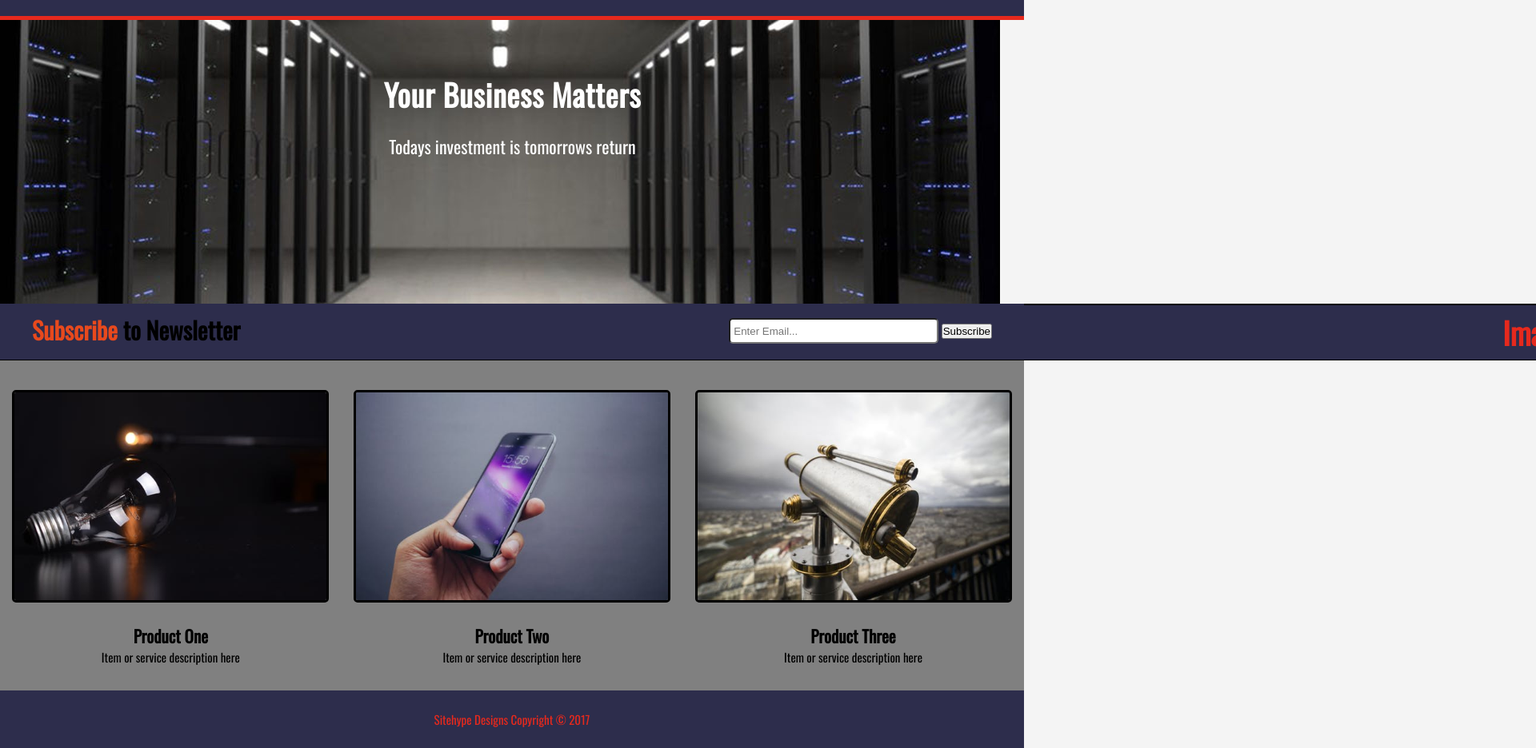
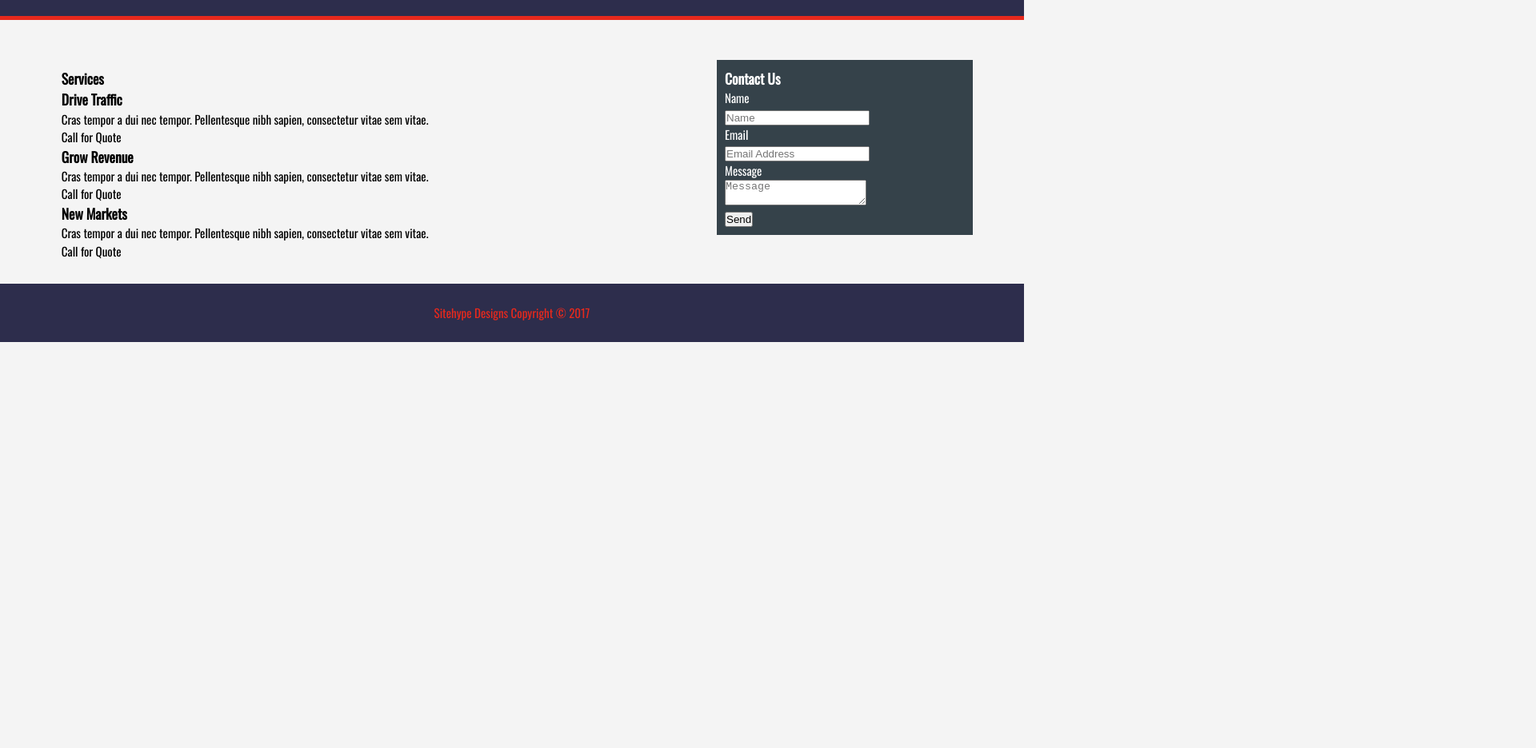
Before and after one commit to dudleyinc3/html_template, a plain HTML site: page services.html in a window 1280 px wide. Shown: the part 80-1016 px from the top of the page at 80% size, 1920 px wide, since content can reach past the window. After the commit the page ends 800 px from the top, so only its background shows below. Drawn offline with nearby package versions, Linux system fonts and the light colour scheme.

Commit message:
finish about page and half services page

```diff
--- a/css/style.css
+++ b/css/style.css
@@ -1,4 +1,4 @@
-/* {
+* {
    margin: 0;
    padding: 0;
    list-style: none;
@@ -15,7 +15,7 @@ body {
 
 /*Global*/
 
-/*.container {
+.container {
 	width: 100%;
 	margin: auto;
 	overflow: hidden;
@@ -26,9 +26,15 @@ ul {
 	padding: 0;
 }
 
+.dark {
+   padding: 10px;
+   background: #35424a;
+   color: #fff;
+   margin-top: 15px;
+}
 /*Header*/
 
-/*header {
+header {
 	background: #2d2d4c;
 	color: #ffffff;
 	padding-top: 30px;
@@ -75,7 +81,7 @@ header a:hover {
 
 /*Showcase*/
 
-/*#showcase {
+#showcase {
 	min-height: 355px;
 	background: url("../images/pexels-hall.jpg") no-repeat 0 -80px;
 	text-align: center;
@@ -100,7 +106,7 @@ header a:hover {
 /* Slider */
 
 
-/*.slider figure {
+.slider figure {
    position: absolute;
    width: 400%;
    margin: 0;
@@ -109,7 +115,7 @@ header a:hover {
 }
 
 /* Pause returns to first slide.  Fix to pause on current slide */
-/*.slider figure:hover{
+.slider figure:hover{
     -webkit-animation: paused;
     animation: paused;
 }
@@ -199,10 +205,10 @@ header a:hover {
       left: -300%;
    }
 }
-*/
+
 /* Boxes */
 
-/*#boxes {
+#boxes {
    width: 100%;
    padding-bottom: 30px;
    background: gray;
@@ -227,6 +233,39 @@ header a:hover {
    font-size: 21px;
 }
 
+/* About Page */
+
+/*#boxes_about .box img{
+   width: 200px;
+}*/
+
+
+/* Sidebar */
+
+aside#sidebar{
+   float: right;
+   width: 25%;
+   padding-top: 20px;
+   margin-top: 15px;
+   margin-bottom: 10px;
+   margin-right: 5%;
+}
+
+/* Story */
+
+article#story {
+   padding-top: 20px;
+   float: left;
+   width: 55%;
+   margin-left: 6%;
+   margin-bottom: 30px;
+
+}
+
+article#story h1{
+   margin-top: 40px;
+}
+
 footer {
    padding-top: 25px;
    text-align: center;
@@ -235,8 +274,25 @@ footer {
    color: #e6291d;
 }
 
-*/
 
+
+
+
+
+
+
+
+
+
+
+
+/*
+* {
+list-style:none;
+margin:0;
+padding:0;
+text-decoration:none
+}
 
 #showcase {
 background:url(../images/pexels-hall.jpg) no-repeat 0 -80px;
@@ -259,12 +315,6 @@ padding-left:1px;
 padding-top:20px
 }
 
-* {
-list-style:none;
-margin:0;
-padding:0;
-text-decoration:none
-}
 
 .container {
 margin:auto;
@@ -467,14 +517,14 @@ padding-top:21px
 }
 
 /* About Page */
-
+/*
 #boxes_about .box img{
    width: 200px;
 }
 
 /* SideBar */
-
-#sidebar {
+/*
+#sidebar aside{
    float: right;
    width: 30%;
    margin-top: 30px;
@@ -489,8 +539,6 @@ padding-top:21px
 #story {
    float: left;
    width: 65%;
-   margin-top: 30px;
-   margin-left: 5%;
 
 }
 
--- a/services.html
+++ b/services.html
@@ -7,79 +7,82 @@
    <meta content="John Dudley" name="author">
    <link href="./css/style.css" rel="stylesheet">
    <link href="https://fonts.googleapis.com/css?family=Oswald" rel="stylesheet">
-   <title>Basic HTML Template | Main</title>
+   <title>Basic HTML Template | Services</title>
 </head>
 <body>
    <header>
       <div class="container">
-   	<div  id="name_logo">
-         <h1><span class="highlight">Your </span>name and logo</h1>
+         <div id="name_logo">
+            <h1><span class="highlight">Your</span> name and logo</h1>
          </div>
          <nav>
             <ul>
+               <li><a href="index.html">Home</a></li>
+               <li><a href="about.html">About</a></li>
+               <li class="current"><a href="services.html">Services</a></li>
+            </ul>
+         </nav>
+      </div>
+   </header>
+
+
+    <section id="main">
+      <div class="container">
+         <article id="story">
+            <h1 class="page-title">Services</h1>
+            <ul id="services">
                <li>
-               <a href="index.html">Home</a>
+                  <h3>Drive Traffic</h3>
+                     <p>Cras tempor a dui nec tempor. Pellentesque nibh sapien, consectetur vitae sem vitae.</p>
+                     <p>Call for Quote</p>
                </li>
                <li>
-               <a href="about.html">About</a>
+                  <h3>Grow Revenue</h3>
+                     <p>Cras tempor a dui nec tempor. Pellentesque nibh sapien, consectetur vitae sem vitae.</p>
+                     <p>Call for Quote</p>
                </li>
-            <li class="current">
-               <a href="services.html">Services</a>
+               <li>
+                  <h3>New Markets</h3>
+                     <p>Cras tempor a dui nec tempor. Pellentesque nibh sapien, consectetur vitae sem vitae.</p>
+                     <p>Call for Quote</p>
                </li>
+
             </ul>
-      </nav>
-   </header>
-   <section id="showcase">
-      <div class="container">
-         <h1>Your Business Matters</h1>
-         <p>Todays investment is tomorrows return</p>
+
+         </article>
+
+         <aside id="sidebar">
+            <div class="dark">
+            <h3>Contact Us</h3>
+            <form class="contact">
+               <div>
+                  <label>Name</label>
+                  <br>
+                  <input type="text" placeholder="Name">
                </div>
-   </section>
-
-
-     <div class="slider">
-      <div class="slide">
-         <figure>
-            <div id="one">
-               <h1><span>Subscribe</span> to Newsletter</h1>
-               <form>
-                  <input type="email" placeholder="Enter Email...">
-                  <button type="submit" class="button_1">Subscribe</button>
+               <div>
+                  <label>Email</label>
+                  <br>
+                  <input type="text" placeholder="Email Address">
+               </div>
+               <div>
+                  <label>Message</label>
+                  <br>
+                  <textarea placeholder="Message"></textarea>
+               </div>
+               <button class="button_1" type="Submit">Send</button>
             </form>
          </div>
-            <div id="two">
-               <p>Image</p>
-            </div>
-            <div id="three">
-               <p>Form</p>
-            </div>
-            <div id="four">
-               <p>Input</p>
-            </div><!--option <img src="">-->
-         </figure>
-      </div>
+      </aside>
    </div>
 
 
-      <section id="boxes">
-         <div class="container">
-         <div class="box">
-            <img src="./images/pexels_bulb.jpg" alt="bulbpic">
-            <h3>Product One</h3>
-            <p>Item or service description here</p>
-         </div>
-         <div class="box">
-            <img src="./images/pexels_phone.jpg" alt="phonepic">
-            <h3>Product Two</h3>
-            <p>Item or service description here</p>
-         </div>
-         <div class="box">
-            <img src="./images/pexels_telescope.jpg" alt="telepic">
-            <h3>Product Three</h3>
-            <p>Item or service description here</p>
-         </div>
-      </div>
+
+
+
+
    </section>
+
    <footer>
       <p>Sitehype Designs Copyright &copy; 2017</p>
    </footer>
```
Also changed, not shown: about.html (+28 -32 lines). Lines whose indentation alone changed are shown as unchanged.
